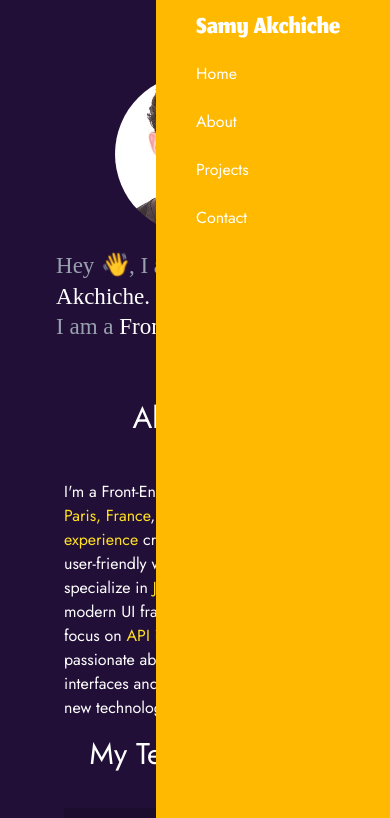
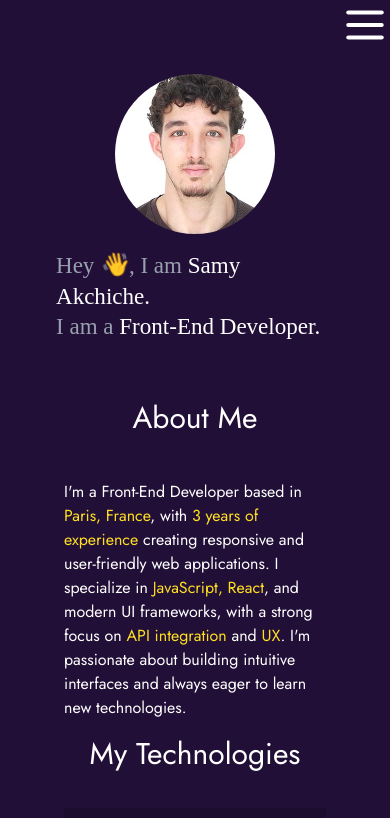
Before and after one commit to samyAkchiche/myPortfolio, a React (Vite) app: page / in a window 390 px wide. Shown: the top 818 px of the page. Built offline with nearby package versions, Linux system fonts and the light colour scheme; a web font is replaced by a local one.

Commit message:
Media Queries: Made the sidebar functional

```diff
--- a/src/App.tsx
+++ b/src/App.tsx
@@ -5,13 +5,33 @@
 import Contact from "./components/layouts/Contact";
 import { useState } from "react";
 import IntroAnimation from "./components/ui/IntroAnimation";
+import { Menu, X } from "lucide-react";
 
 function App() {
     const [showContent, setShowContent] = useState(false);
+    const [isOpened, setIsOpened] = useState(false);
+
+    const toggleSidebar = () => {
+        setIsOpened(!isOpened);
+    };
 
     return (
         <div className="overflow-hidden">
-            <Navbar />
+            <Navbar isOpened={isOpened} />
+            {!isOpened ? (
+                <Menu
+                    className="top-0 right-0 absolute md:hidden cursor-pointer z-[60]"
+                    size={50}
+                    onClick={toggleSidebar}
+                />
+            ) : (
+                <X
+                    className="top-0 right-0 absolute md:hidden z-[60] cursor-pointer"
+                    size={50}
+                    onClick={toggleSidebar}
+                />
+            )}
+
             <IntroAnimation onAnimationEnd={() => setShowContent(true)} />
             <div
                 className={`transition-all duration-1000 ${
--- a/src/components/Navbar.tsx
+++ b/src/components/Navbar.tsx
@@ -1,9 +1,17 @@
 import NavLinks from "./NavLinks";
 import Header from "./Header";
 
-export default function Navbar() {
+interface NavbarProps {
+    isOpened: boolean;
+}
+
+export default function Navbar({ isOpened }: NavbarProps) {
     return (
-        <div className=" flex items-center flex-row justify-between px-64 max-lg:px-34 py-2 max-md:flex-col max-md:fixed max-md:top-0 max-md:right-0 max-md:h-screen max-md:z-50 max-md:bg-amber-400 max-md:w-3/5 max-md:justify-start max-md:items-start max-md:px-10 max-md:pt-4 max-md:gap-6 max-md:overflow-y-auto">
+        <div
+            className={`flex items-center flex-row justify-between px-64 max-lg:px-34 py-2 max-md:flex-col max-md:fixed max-md:top-0 max-md:right-0 max-md:h-screen max-md:z-50 max-md:bg-amber-400 max-md:w-3/5 max-md:justify-start max-md:items-start max-md:px-10 max-md:pt-4 max-md:gap-6 max-md:overflow-y-auto ${
+                isOpened ? "" : "max-md:hidden"
+            }`}
+        >
             <Header />
             <NavLinks />
         </div>
```
